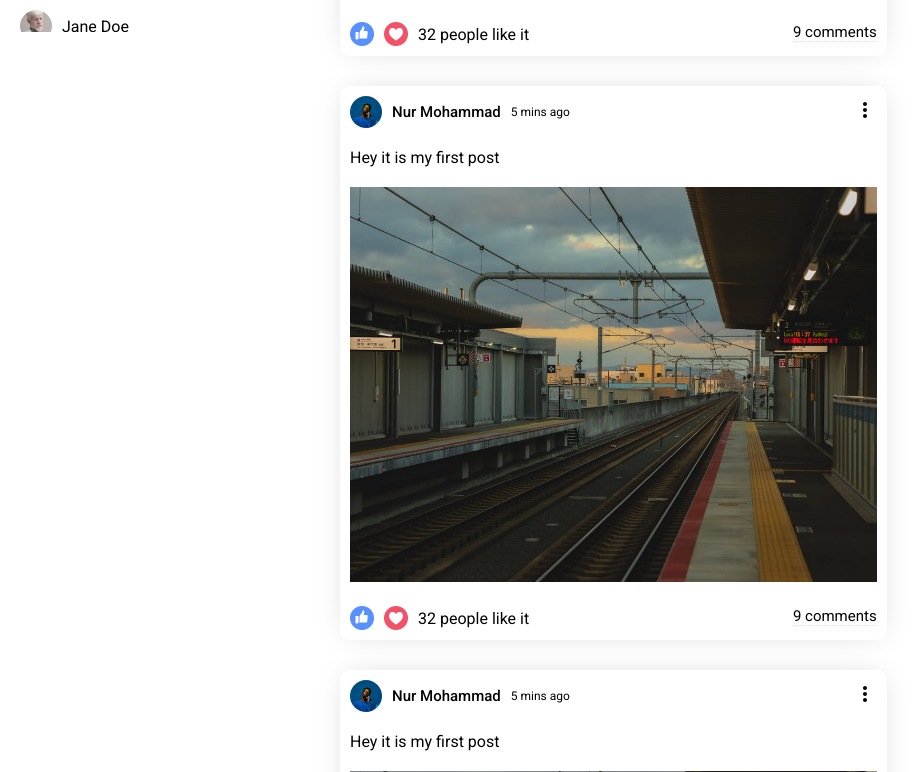
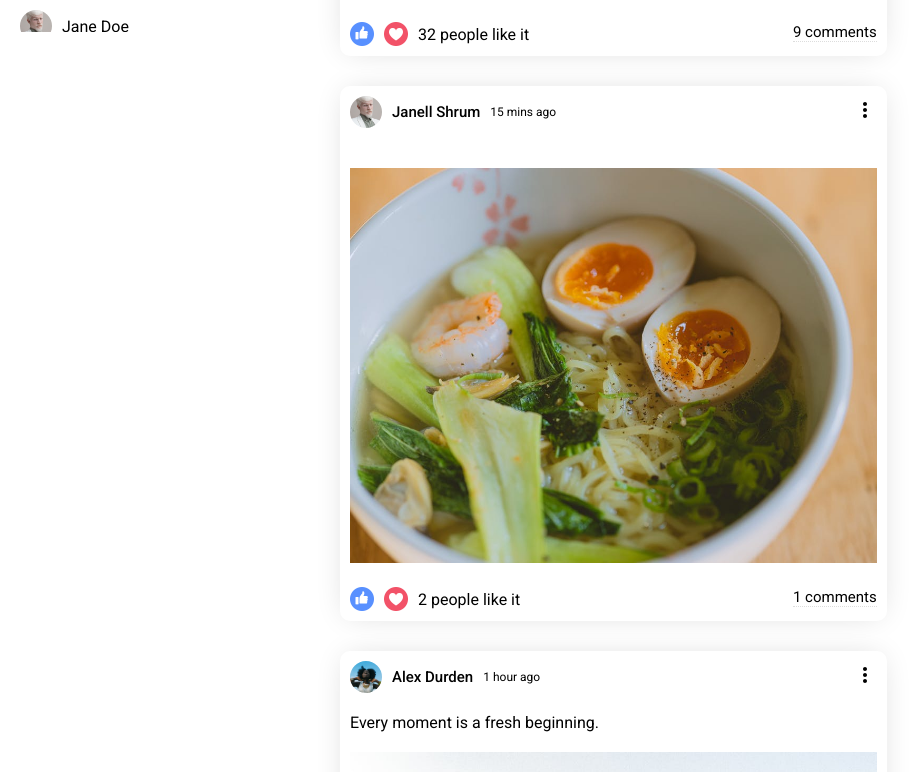
Before and after one commit to nmsoikat/Social-app-react, a React (Create React App) app: page / in a window 1280 px wide. Shown: the part 768-1540 px from the top of the page, without its empty margins (0-920 px from the left). Built offline with nearby package versions, Linux system fonts and the light colour scheme.

Commit message:
use dummyData for posts and users

```diff
--- a/src/components/feed/Feed.jsx
+++ b/src/components/feed/Feed.jsx
@@ -1,15 +1,17 @@
 import './feed.css'
 import Share from '../share/Share'
 import Post from '../post/Post';
+import {Posts} from '../../dummyData'
 
 export default function Feed() {
   return <div className='feed'>
     <div className="feed-wrapper">
       <Share />
-      <Post />
-      <Post />
-      <Post />
-      <Post />
+      {
+        Posts.map(p => (
+          <Post key={p.id} post={p} />
+        ))
+      }
     </div>
   </div>;
 }
--- a/src/components/post/Post.jsx
+++ b/src/components/post/Post.jsx
@@ -1,31 +1,33 @@
 import { MoreVert } from '@mui/icons-material';
 import './post.css'
+import { Users } from '../../dummyData';
 
-export default function () {
+export default function ({ post }) {
+
   return <div className='post'>
     <div className="post-wrapper">
       <div className="post-top">
         <div className="post-top-left">
-          <img  className='post-profile-img' src="/assets/person/7.jpeg"/>
-          <span className="post-username">Nur Mohammad</span>
-          <span className="post-date">5 mins ago</span>
+          <img className='post-profile-img' src={Users.filter(u => u.id === post.userId)[0].profilePicture} />
+          <span className="post-username">{Users.filter(u => u.id === post.userId)[0].username}</span>
+          <span className="post-date">{post.date}</span>
         </div>
         <div className="post-top-right">
-          <MoreVert className='post-option-icon'/>
+          <MoreVert className='post-option-icon' />
         </div>
       </div>
       <div className="post-center">
-        <span className="post-text">Hey it is my first post</span>
-        <img className='post-img' src="/assets/post/1.jpeg"/>
+        <span className="post-text">{post?.desc}</span>
+        <img className='post-img' src={post.photo} />
       </div>
       <div className="post-bottom">
         <div className="post-bottom-left">
           <img className='post-like-icon' src="/assets/like.png" alt="like" />
           <img className='post-like-icon' src="/assets/heart.png" alt="heart" />
-          <span className="post-like-count">32 people like it</span>
+          <span className="post-like-count">{post.like} people like it</span>
         </div>
         <div className="post-bottom-right">
-          <span className="post-comment-text">9 comments</span>
+          <span className="post-comment-text">{post.comment} comments</span>
         </div>
       </div>
     </div>
```
